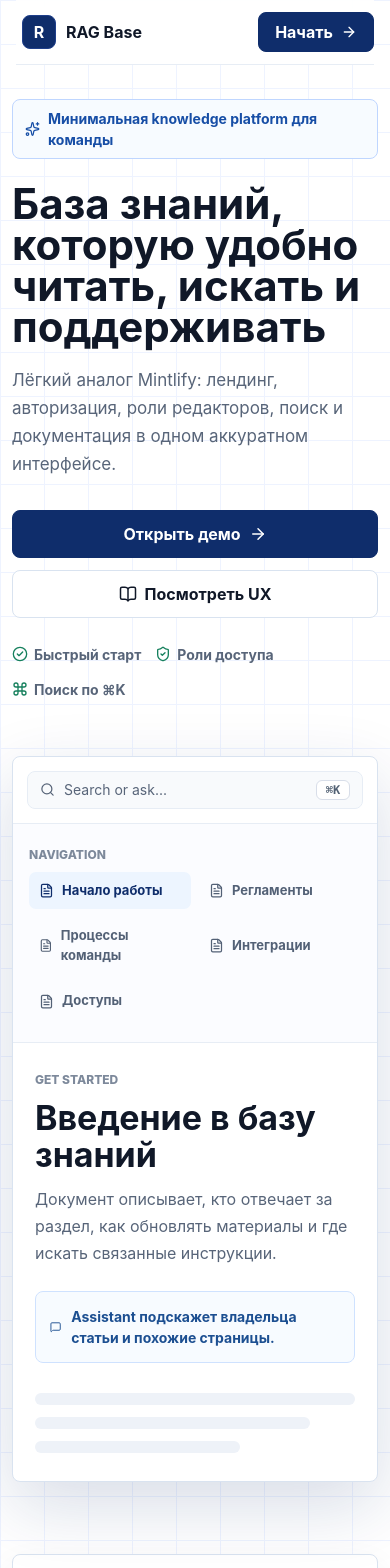
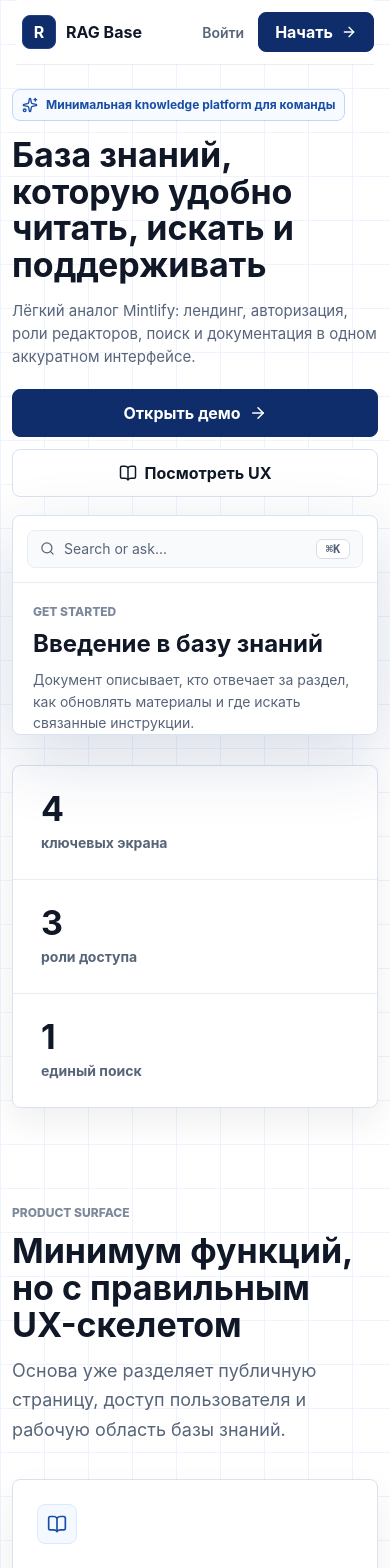
Before and after one commit to Flict-dev/rag-service, a React (Vite) app in the folder frontend/: page / in a window 390 px wide. Shown: the top 1568 px of the page. Built offline with nearby package versions, Linux system fonts and the light colour scheme.

Commit message:
chore: polish responsive app shell

```diff
--- a/frontend/index.html
+++ b/frontend/index.html
@@ -1,10 +1,10 @@
 <!doctype html>
-<html lang="en">
+<html lang="ru">
   <head>
     <meta charset="UTF-8" />
     <link rel="icon" type="image/svg+xml" href="/favicon.svg" />
     <meta name="viewport" content="width=device-width, initial-scale=1.0" />
-    <title>frontend</title>
+    <title>RAG Base</title>
   </head>
   <body>
     <div id="root"></div>
--- a/frontend/src/App.css
+++ b/frontend/src/App.css
@@ -168,13 +168,13 @@
 
 .hero-section {
   display: grid;
-  grid-template-columns: minmax(0, 0.92fr) minmax(560px, 1.08fr);
-  gap: 56px;
+  grid-template-columns: minmax(0, 1fr) minmax(520px, 1.05fr);
+  gap: 44px;
   align-items: center;
   width: min(1180px, calc(100% - 32px));
-  min-height: calc(100vh - 72px);
+  min-height: calc(100vh - 140px);
   margin: 0 auto;
-  padding: 56px 0 72px;
+  padding: 40px 0 58px;
 }
 
 .hero-copy {
@@ -198,14 +198,14 @@
   max-width: 760px;
   margin: 24px 0 18px;
   color: var(--ink);
-  font-size: clamp(44px, 6vw, 76px);
-  line-height: 0.98;
+  font-size: clamp(42px, 5.5vw, 62px);
+  line-height: 1.02;
 }
 
 .hero-lead {
   max-width: 620px;
   color: var(--muted);
-  font-size: 20px;
+  font-size: 18px;
   line-height: 1.65;
 }
 
@@ -296,7 +296,7 @@ kbd {
 .docs-preview-grid {
   display: grid;
   grid-template-columns: 180px minmax(0, 1fr) 130px;
-  min-height: 430px;
+  min-height: 360px;
 }
 
 .preview-sidebar,
@@ -343,7 +343,7 @@ kbd {
 }
 
 .preview-article {
-  padding: 38px 40px;
+  padding: 32px 34px;
 }
 
 .preview-article h2,
@@ -1218,10 +1218,6 @@ kbd {
     padding: 12px 0;
   }
 
-  .ghost-link {
-    display: none;
-  }
-
   .topbar-actions {
     gap: 8px;
   }
@@ -1232,15 +1228,40 @@ kbd {
 
   .hero-section {
     width: min(100% - 24px, 1180px);
-    padding-top: 34px;
+    gap: 18px;
+    padding: 24px 0 30px;
+  }
+
+  .release-pill {
+    padding: 6px 9px;
+    font-size: 12px;
   }
 
   .hero-copy h1 {
-    font-size: 42px;
+    margin: 16px 0 12px;
+    font-size: 34px;
+    line-height: 1.08;
   }
 
   .hero-lead {
-    font-size: 17px;
+    font-size: 15px;
+    line-height: 1.55;
+  }
+
+  .hero-actions {
+    margin-top: 20px;
+  }
+
+  .trust-row {
+    display: none;
+  }
+
+  .product-preview {
+    max-height: 220px;
+  }
+
+  .docs-preview-grid {
+    min-height: 190px;
   }
 
   .hero-actions a,
@@ -1264,23 +1285,29 @@ kbd {
   }
 
   .preview-sidebar {
-    display: grid;
-    grid-template-columns: repeat(2, minmax(0, 1fr));
-    gap: 8px;
-    border-right: 0;
-    border-bottom: 1px solid var(--line);
+    display: none;
   }
 
-  .preview-sidebar .sidebar-label {
-    grid-column: 1 / -1;
+  .preview-article h2 {
+    font-size: 24px;
   }
 
-  .nav-row {
-    margin-top: 0;
+  .preview-article p {
+    font-size: 14px;
+    line-height: 1.55;
+  }
+
+  .article-callout {
+    display: none;
+  }
+
+  .article-lines {
+    margin-top: 18px;
+    gap: 8px;
   }
 
   .preview-article {
-    padding: 28px 22px;
+    padding: 20px;
   }
 
   .metrics-band {
```
